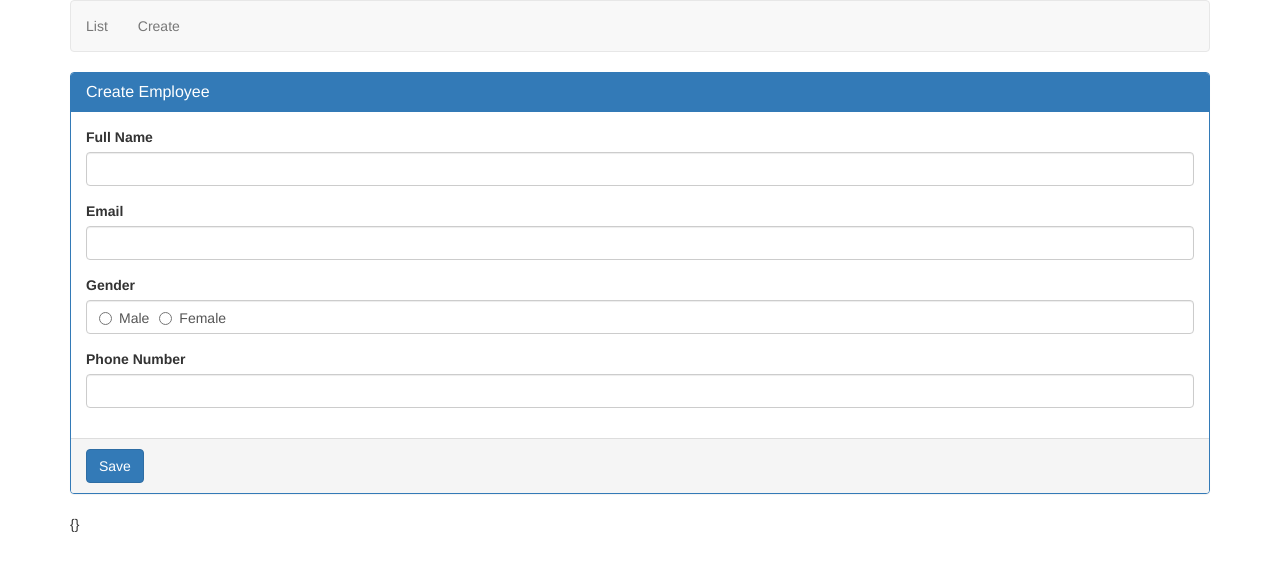
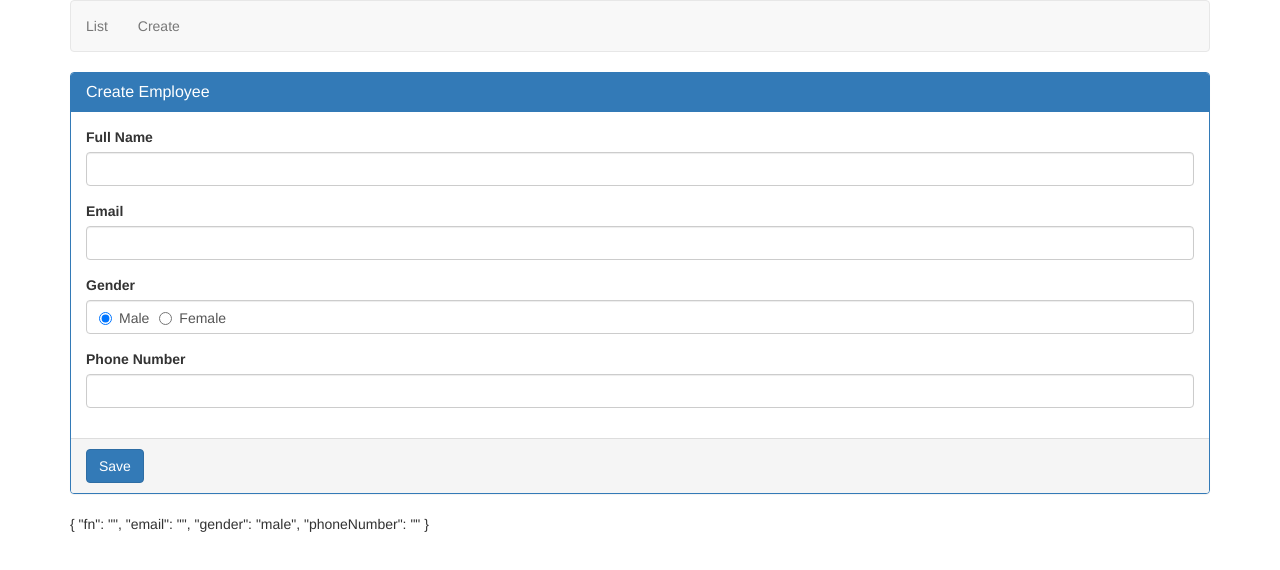
Before and after one commit to AdilRaj/angulardemo, an Angular app: page /emp/create in a window 1280 px wide. Shown: the top 570 px of the page. Built offline with nearby package versions, Linux system fonts and the light colour scheme.

Commit message:
Tutorial 6: Default Value
for Defining default value you need to add properties at class level
by default disable fields are not part of ngModel

```diff
--- a/src/app/employees/create-employee.component.ts
+++ b/src/app/employees/create-employee.component.ts
@@ -7,7 +7,10 @@ import {NgForm} from '@angular/forms';
   styleUrls: ['./create-employee.component.css']
 })
 export class CreateEmployeeComponent implements OnInit {
-
+  gender = 'male';
+  email = '';
+  fullName = '';
+  phoneNumber = '';
   constructor() { }
 
   ngOnInit() {
```
